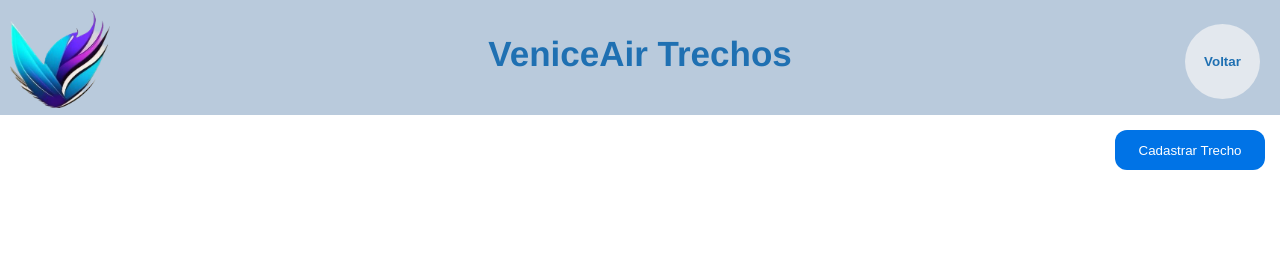
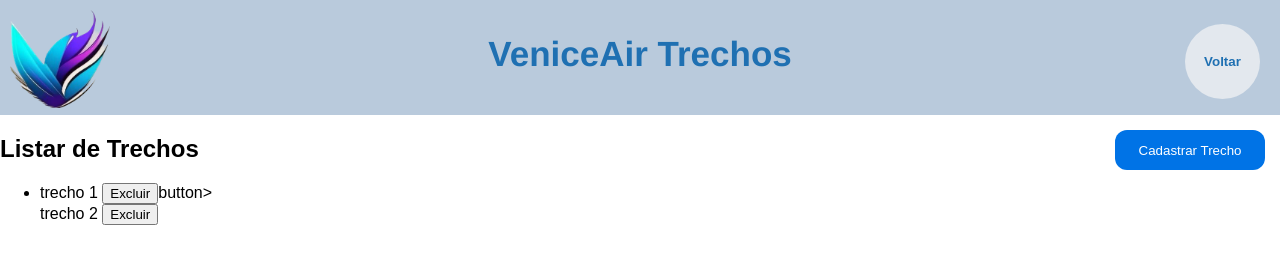
Before and after one commit to Silvestrinih03/VeniceAir, a plain HTML site: page VeniceAir_Front/admin/pages/trechos.html in a window 1280 px wide. Drawn offline with Linux system fonts and the light colour scheme.

Commit message:
Update trechos.html

```diff
--- a/VeniceAir_Front/admin/pages/trechos.html
+++ b/VeniceAir_Front/admin/pages/trechos.html
@@ -20,5 +20,17 @@
         </div>
     </div>
     <div id="botao_cadastrar"><button id="cadastrar"><a href="cadastroTrechos.html">Cadastrar Trecho</a></button></div>
+</div>
+    <div id="listar_trecho">
+        <h2>Listar de Trechos</h2>
+        <ul>
+            <li>
+                trecho 1
+                <button onclick="excluirTrecho(1)">Excluir</button>button>
+            </li>
+                trecho 2
+                <button onclick="excluirTrecho(2)">Excluir</button>
+        </li>
+        </ul>
 </body>
 </html>
```
